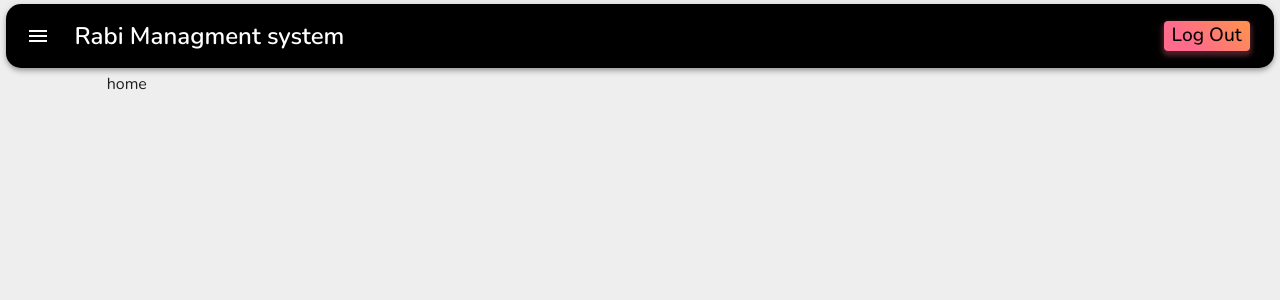
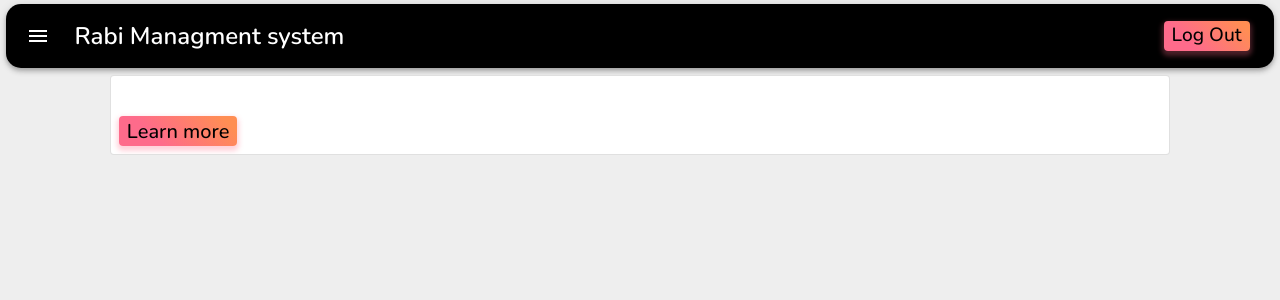
Before and after one commit to ProgrammingWithMudassar/Rabi_plaza_Managmenrt, a React (Vite) app: page / in a window 1280 px wide. Shown: the top 300 px of the page. Built offline with nearby package versions, Linux system fonts and the light colour scheme.

Commit message:
update code

```diff
--- /dev/null
+++ b/src/Components/HomeCard.jsx
@@ -0,0 +1,22 @@
+import React from 'react'
+import Card from '@mui/material/Card'
+import CardContent from '@mui/material/CardContent'
+import CardActions from '@mui/material/CardActions'
+import Button from '@mui/material/Button'
+
+const HomeCard = () => {
+    return (
+        <>
+            <Card variant="outlined">
+                <CardContent>
+
+                </CardContent>
+                <CardActions>
+                    <Button>Learn more</Button>
+                </CardActions>
+            </Card>
+        </>
+    )
+}
+
+export default HomeCard
--- a/src/Components/index.js
+++ b/src/Components/index.js
@@ -1,2 +1,3 @@
 export { default as AppbarContant } from './AppbarContant.jsx';
 export { default as Sidebar } from './SideBar.jsx';
+export { default as HomeCard } from './HomeCard.jsx';
--- a/src/Data/DummyData.js
+++ b/src/Data/DummyData.js
@@ -0,0 +1,6 @@
+import GroupsIcon from '@mui/icons-material/Groups';
+
+
+export const CardData = {
+
+}
--- a/src/Pages/Home.jsx
+++ b/src/Pages/Home.jsx
@@ -1,11 +1,15 @@
 import React from 'react'
-import { Box, Card, CardContent, CardActions, Button } from '@mui/material'
+import { Box } from '@mui/material'
+import { HomeCard } from '../Components/index'
 import './Style.css'
 
 const Home = () => {
+  const card={
+
+  }
   return (
-    <Box >
-      home
+    <Box sx={{ p:0.4 }}>
+      <HomeCard />
     </Box>
   )
 }
--- a/src/Pages/Login.jsx
+++ b/src/Pages/Login.jsx
@@ -5,7 +5,7 @@ import './Style.css'
 const Login = () => {
   return (
     <Box >
-      <Box sx={{ display: 'grid', placeItems: 'center', height: '100vh', width: { xs: "100%", md: "120%" } }}>
+      <Box sx={{ display: 'grid', placeItems: 'center', height: '100vh', width: { xs: "100%", md: "100%" } }}>
         <Card variant="outlined" sx={{minWidth:{xs:"95%",sm:''}}}>
           <CardContent>
             <Box sx={{p:2}}>
```
